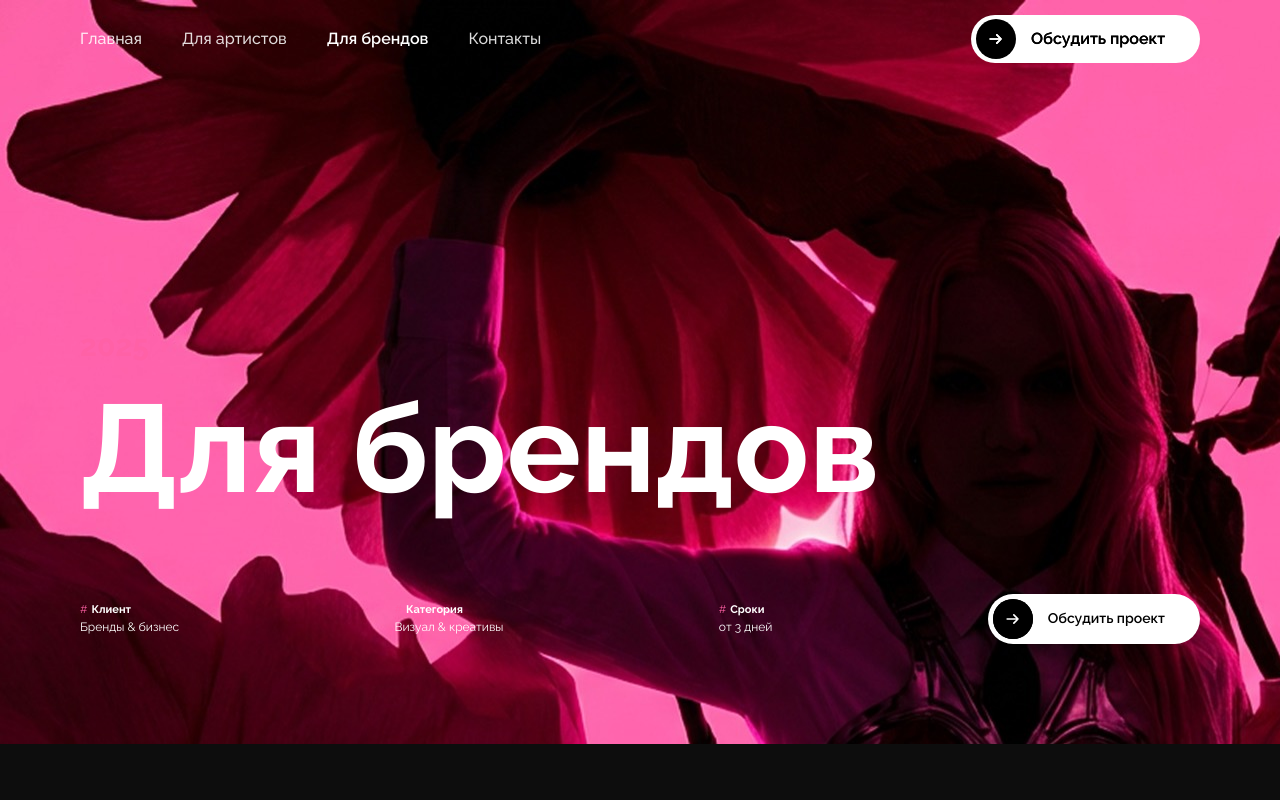
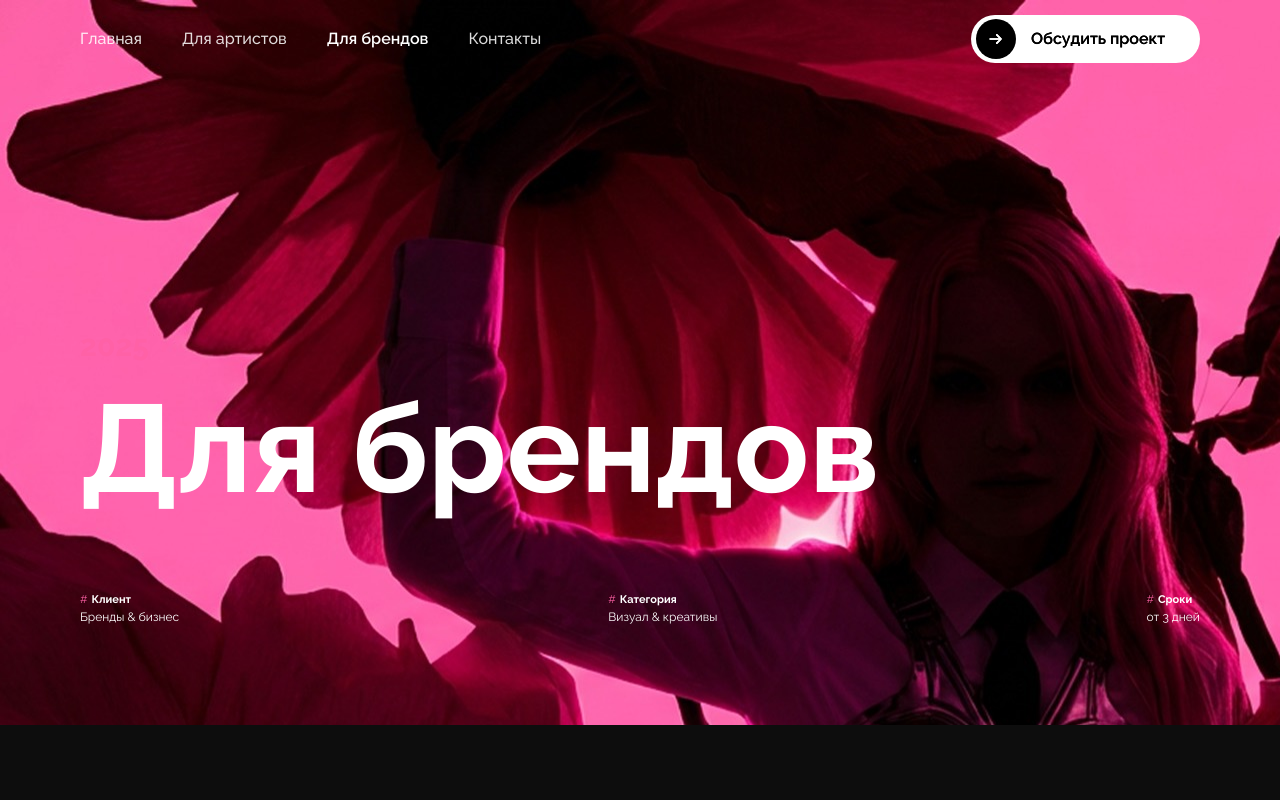
Before and after one commit to Apoykov/lisacreo.github.io, a website: page brands.html in a window 1280 px wide. Shown: the top 800 px of the page. Drawn offline with Linux system fonts and the light colour scheme.

Commit message:
Remove brands hero CTA

```diff
--- a/brands.html
+++ b/brands.html
@@ -214,19 +214,7 @@
 <p class="banner-list-count"><span class="banner-list-count-span">#</span>Сроки</p>
 <p class="banner-list-text">от 3 дней</p>
 </div>
-<div class="banner-list two">
-<a href="index.html#Contact-Section" class="theme-button light w-inline-block">
-<div class="theme-btn-bg orange" style="width: 40px;"></div>
-<div class="theme-btn-icon-box">
-<img decoding="async" loading="lazy" src="assets/ui/arrow.svg" alt="" class="theme-btn-icon" style="transform: translate3d(0%, 0px, 0px) scale3d(1, 1, 1) rotateX(0deg) rotateY(0deg) rotateZ(0deg) skew(0deg, 0deg); transform-style: preserve-3d;">
-<img decoding="async" loading="lazy" src="assets/ui/arrow.svg" alt="" class="theme-btn-hover-icon" style="transform: translate3d(-150%, 0px, 0px) scale3d(1, 1, 1) rotateX(0deg) rotateY(0deg) rotateZ(0deg) skew(0deg, 0deg); transform-style: preserve-3d;">
-</div>
-<div class="theme-btn-text-box">
-<div class="theme-btn-text" style="transform: translate3d(0px, 0%, 0px) scale3d(1, 1, 1) rotateX(0deg) rotateY(0deg) rotateZ(0deg) skew(0deg, 0deg); transform-style: preserve-3d;">Обсудить проект</div>
-<div class="theme-btn-hover-text" style="transform: translate3d(0px, 100%, 0px) scale3d(1, 1, 1) rotateX(0deg) rotateY(0deg) rotateZ(0deg) skew(0deg, 0deg); transform-style: preserve-3d;">Обсудить проект</div>
-</div>
-</a>
-</div>
+
 </div>
 </div>
 </div>
```
